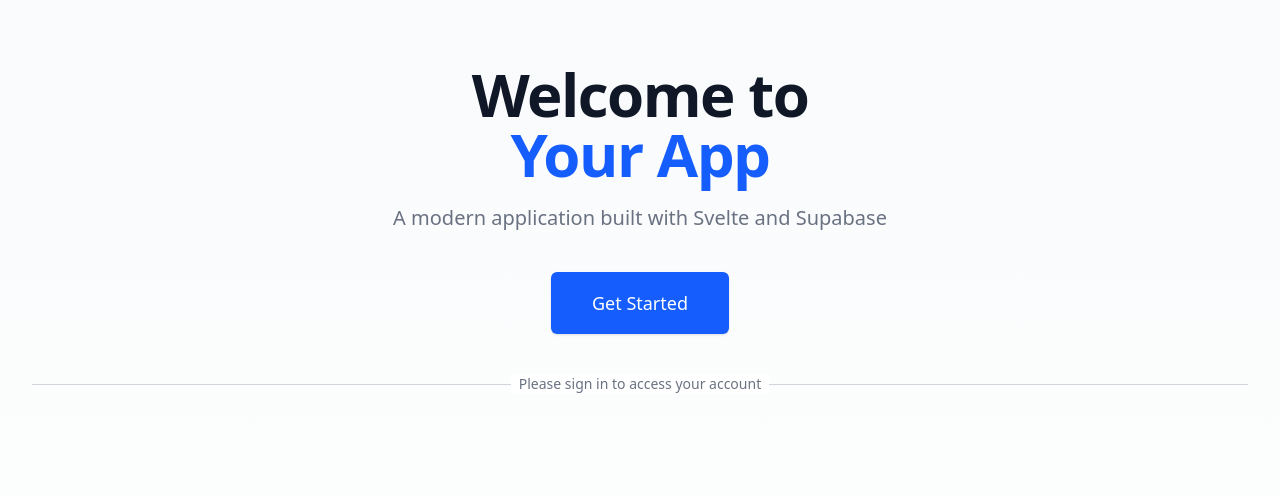
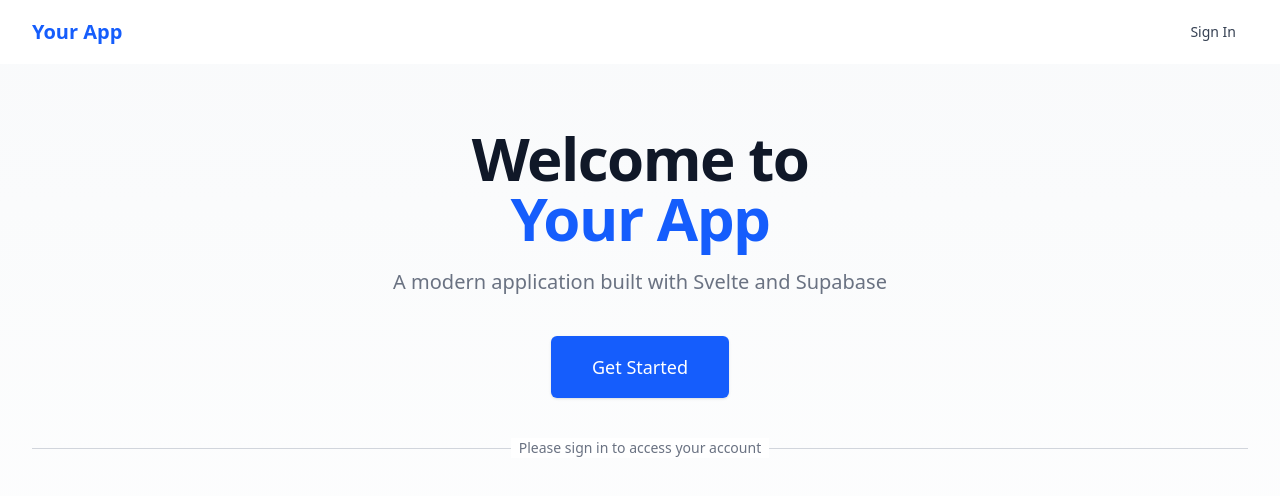
Before and after one commit to Janldeboer/Svelte5-Supabase-Starter, a SvelteKit app: page / in a window 1280 px wide. Shown: the top 496 px of the page. Built offline with nearby package versions, Linux system fonts and the light colour scheme; no server answers.

Commit message:
Navbar added

```diff
--- /dev/null
+++ b/src/lib/components/Navbar.svelte
@@ -0,0 +1,42 @@
+<script lang="ts">
+  import { supabase } from '../../supabaseClient'
+  import type { AuthSession } from '@supabase/supabase-js'
+
+  export let session: AuthSession | null
+</script>
+
+<nav class="bg-white shadow">
+  <div class="max-w-7xl mx-auto px-4 sm:px-6 lg:px-8">
+    <div class="flex justify-between h-16">
+      <div class="flex">
+        <div class="flex-shrink-0 flex items-center">
+          <a href="/" class="text-xl font-bold text-blue-600">Your App</a>
+        </div>
+      </div>
+
+      <div class="flex items-center">
+        {#if session}
+          <a
+            href="/account"
+            class="text-gray-700 hover:text-gray-900 px-3 py-2 rounded-md text-sm font-medium"
+          >
+            Account
+          </a>
+          <button
+            on:click={() => supabase.auth.signOut()}
+            class="ml-4 text-gray-700 hover:text-gray-900 px-3 py-2 rounded-md text-sm font-medium"
+          >
+            Sign Out
+          </button>
+        {:else}
+          <a
+            href="/login"
+            class="text-gray-700 hover:text-gray-900 px-3 py-2 rounded-md text-sm font-medium"
+          >
+            Sign In
+          </a>
+        {/if}
+      </div>
+    </div>
+  </div>
+</nav>
--- a/src/routes/+layout.svelte
+++ b/src/routes/+layout.svelte
@@ -1,6 +1,24 @@
 <script lang="ts">
 	import '../app.css';
+	import { onMount } from 'svelte'
+	import { supabase } from '../supabaseClient'
+	import type { AuthSession } from '@supabase/supabase-js'
+	import Navbar from '$lib/components/Navbar.svelte'
+
 	let { children } = $props();
+	let session = $state<AuthSession | null>(null)
+
+	onMount(() => {
+		supabase.auth.getSession().then(({ data }) => {
+			session = data.session
+		})
+
+		supabase.auth.onAuthStateChange((_event, _session) => {
+			session = _session
+		})
+	})
 </script>
 
+<Navbar {session} />
+
 {@render children()}
```
